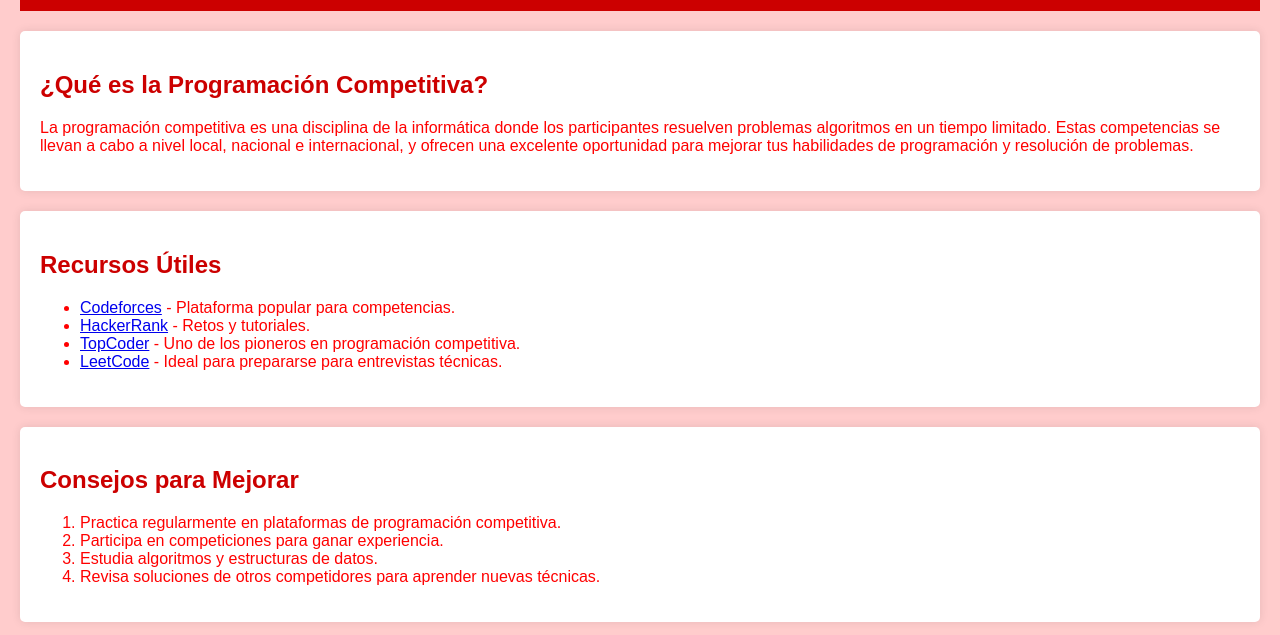
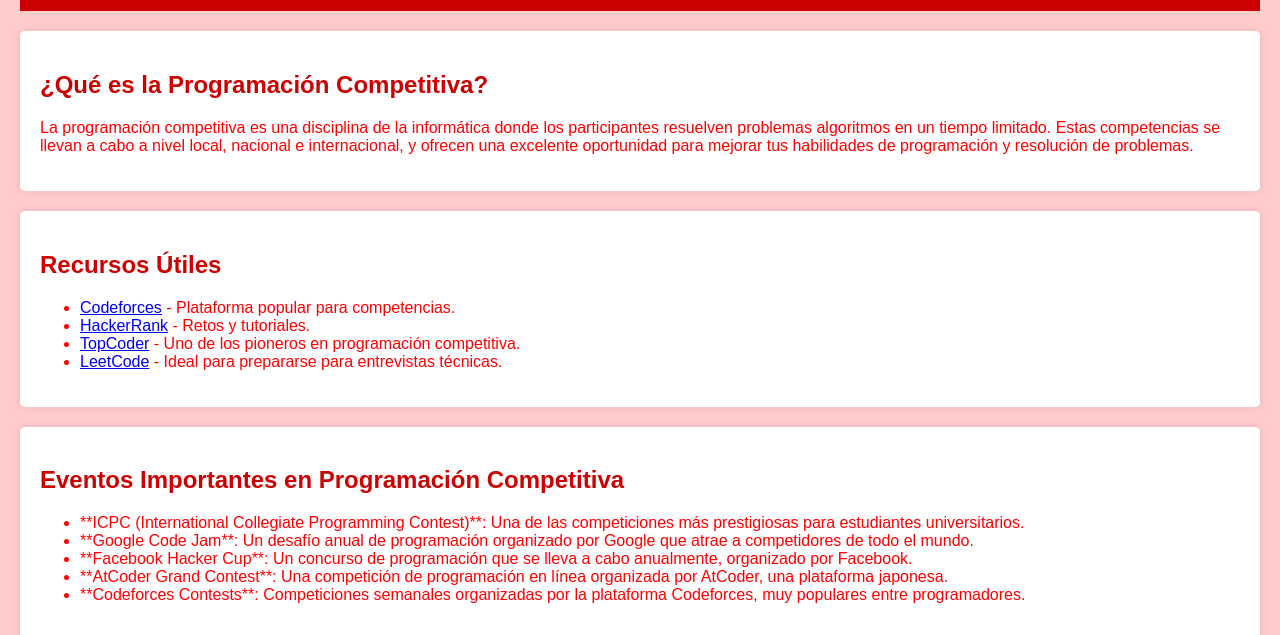
Before and after one commit to IsaacBT12/sitio-web, a plain HTML site: page index.html in a window 1280 px wide. Shown: the part 109-744 px from the top of the page. Drawn offline with Linux system fonts and the light colour scheme.

Commit message:
Add files via upload

```diff
--- a/index.html
+++ b/index.html
@@ -63,6 +63,17 @@
 </section>
 
 <section>
+    <h2>Eventos Importantes en Programación Competitiva</h2>
+    <ul>
+        <li>**ICPC (International Collegiate Programming Contest)**: Una de las competiciones más prestigiosas para estudiantes universitarios.</li>
+        <li>**Google Code Jam**: Un desafío anual de programación organizado por Google que atrae a competidores de todo el mundo.</li>
+        <li>**Facebook Hacker Cup**: Un concurso de programación que se lleva a cabo anualmente, organizado por Facebook.</li>
+        <li>**AtCoder Grand Contest**: Una competición de programación en línea organizada por AtCoder, una plataforma japonesa.</li>
+        <li>**Codeforces Contests**: Competiciones semanales organizadas por la plataforma Codeforces, muy populares entre programadores.</li>
+    </ul>
+</section>
+
+<section>
     <h2>Consejos para Mejorar</h2>
     <ol>
         <li>Practica regularmente en plataformas de programación competitiva.</li>
```
